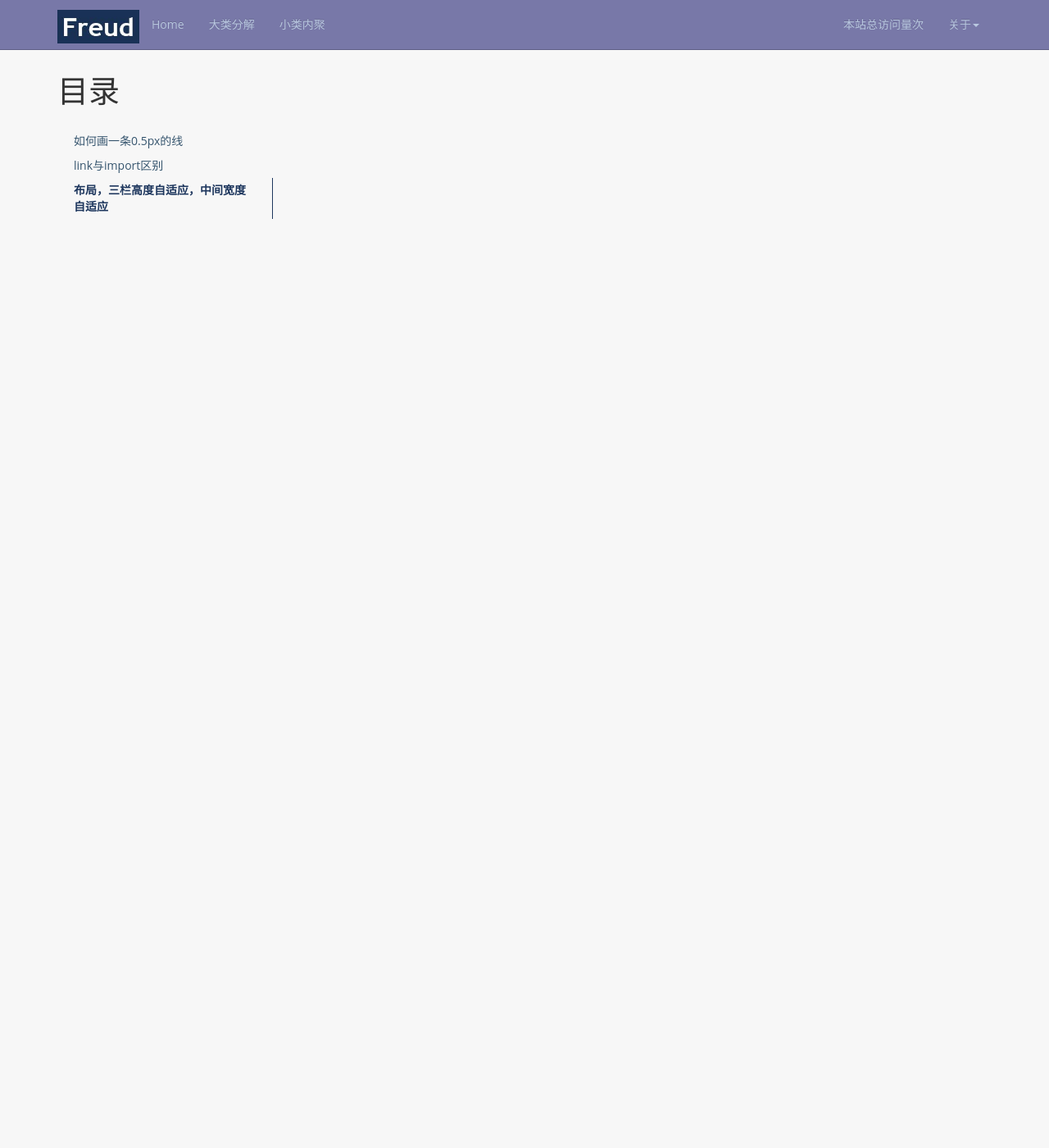
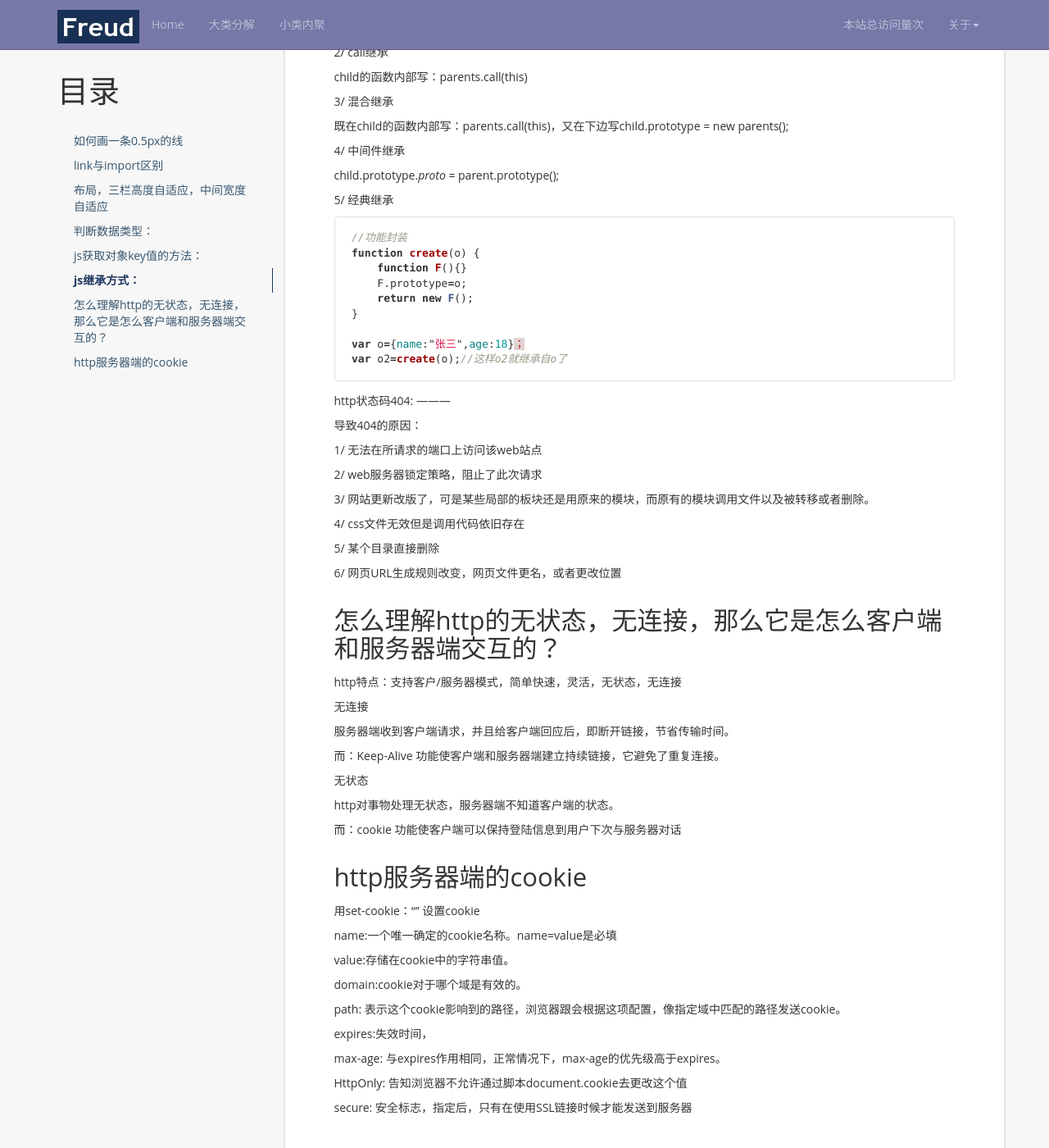
Before and after one commit to Sallyfafafa/Sallyfafafa.github.io, a Jekyll site: the page built from _posts/2019-07-23-css面试相关问题.md, in a window 1280 px wide and 1400 px high, scrolled down 2680 px. Shown: the whole window at 82% size. Built offline with Jekyll 4.4.1, drawn with Linux system fonts in a browser that asks for light colours; nearby versions of some CDN libraries; a script that is not in the unit is left out; comment, search, counter and statistics services are not loaded; some of the changed text lies outside the part shown.

Commit message:
啦啦啦

````diff
--- a/_posts/2019-07-23-css面试相关问题.md
+++ b/_posts/2019-07-23-css面试相关问题.md
@@ -1,11 +1,11 @@
 ---
 layout: post
 #标题配置
-title:  css面试问题
+title:    前端面试问题
 #时间配置
 date:   2019-07-08 13:08:00 +0800
 #大类配置
-categories: CSS
+categories: 面经截取
 #小类配置
 tag: 一些忽略的问题
 ---
@@ -98,3 +98,117 @@ link与import区别
 </html>
 
 ```
+js数据类型
+------------
+基本类型
+
+string，number，boolean，undefined，null，Symbol，object
+
+对象类型
+
+数组array，函数function，还有两个特殊对象：正则RegExp，日期date。
+
+Symbol的解释：
+
+它会生产一个全局唯一的值，举例：
+
+```js
+var a1 = 'a';
+var a2 = 'a';
+
+a1 !== a2;//返回是true
+```
+
+判断数据类型：
+-------
+
+typeof，instanceOf，constructor，prototype.toString。
+
+js获取对象key值的方法：
+--------
+for...in , Object.keys()
+
+js继承方式：
+--------
+1/ 原型继承
+
+child.prototype = new parents();
+
+2/ call继承
+
+child的函数内部写：parents.call(this)
+
+3/ 混合继承
+
+既在child的函数内部写：parents.call(this)，又在下边写child.prototype = new parents();
+
+4/ 中间件继承
+
+child.prototype._proto_ = parent.prototype();
+
+5/ 经典继承
+
+
+```js
+//功能封装
+function create(o) {
+    function F(){}
+    F.prototype=o;
+    return new F();
+}
+
+var o={name:"张三",age:18}；
+var o2=create(o);//这样o2就继承自o了
+```
+http状态码404:
+---------
+
+导致404的原因：
+
+1/ 无法在所请求的端口上访问该web站点
+
+2/ web服务器锁定策略，阻止了此次请求
+
+3/ 网站更新改版了，可是某些局部的板块还是用原来的模块，而原有的模块调用文件以及被转移或者删除。
+
+4/ css文件无效但是调用代码依旧存在
+
+5/ 某个目录直接删除
+
+6/ 网页URL生成规则改变，网页文件更名，或者更改位置
+
+怎么理解http的无状态，无连接，那么它是怎么客户端和服务器端交互的？
+----------
+http特点：支持客户/服务器模式，简单快速，灵活，无状态，无连接
+
+无连接
+
+服务器端收到客户端请求，并且给客户端回应后，即断开链接，节省传输时间。
+
+而：Keep-Alive 功能使客户端和服务器端建立持续链接，它避免了重复连接。
+
+无状态
+
+http对事物处理无状态，服务器端不知道客户端的状态。
+
+而：cookie 功能使客户端可以保持登陆信息到用户下次与服务器对话
+
+http服务器端的cookie
+--------
+用set-cookie：“” 设置cookie
+
+name:一个唯一确定的cookie名称。name=value是必填
+
+value:存储在cookie中的字符串值。
+
+domain:cookie对于哪个域是有效的。
+
+path: 表示这个cookie影响到的路径，浏览器跟会根据这项配置，像指定域中匹配的路径发送cookie。
+
+expires:失效时间，
+
+max-age: 与expires作用相同，正常情况下，max-age的优先级高于expires。
+
+HttpOnly: 告知浏览器不允许通过脚本document.cookie去更改这个值
+
+secure: 安全标志，指定后，只有在使用SSL链接时候才能发送到服务器
````
